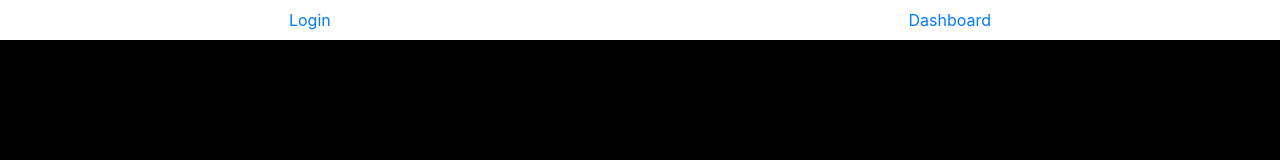
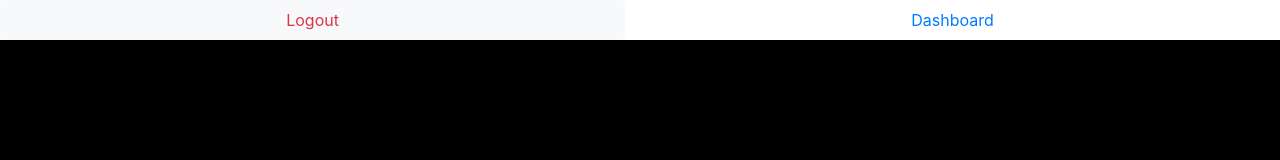
Before and after one commit to michelebyman/AngularU2-MicBym, an Angular app: page / in a window 1280 px wide. Shown: the top 160 px of the page. Built offline with nearby package versions, Linux system fonts and the light colour scheme; sample sign-in values are in the browser's storage.

Commit message:
Logout link added

```diff
--- a/src/app/nav-bar/nav-bar.component.html
+++ b/src/app/nav-bar/nav-bar.component.html
@@ -2,7 +2,9 @@
   <div style="text-align:center">
     <ul class="nav nav-pills nav-fill">
       <li class="nav-item">
-        <a class="nav-link" [routerLink]="['/login']" routerLinkActive="active">Login</a>
+        <a class="nav-link text-danger bg-light" *ngIf="this.authservice.checkIfLoggedIn()" [routerLink]="['/login']"
+          routerLinkActive="active">Logout</a>
+        <a class="nav-link" *ngIf="!this.authservice.checkIfLoggedIn()" [routerLink]="['/login']" routerLinkActive="active">Login</a>
       </li>
       <li class="nav-item">
         <a class="nav-link" [routerLink]="['/dashboard']" routerLinkActive="active">Dashboard</a>
```
Also changed, not shown: src/app/nav-bar/nav-bar.component.ts (+6 -1 lines).
